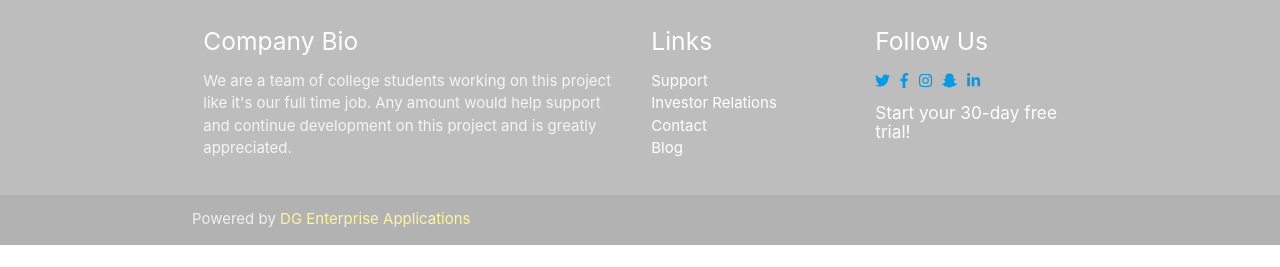
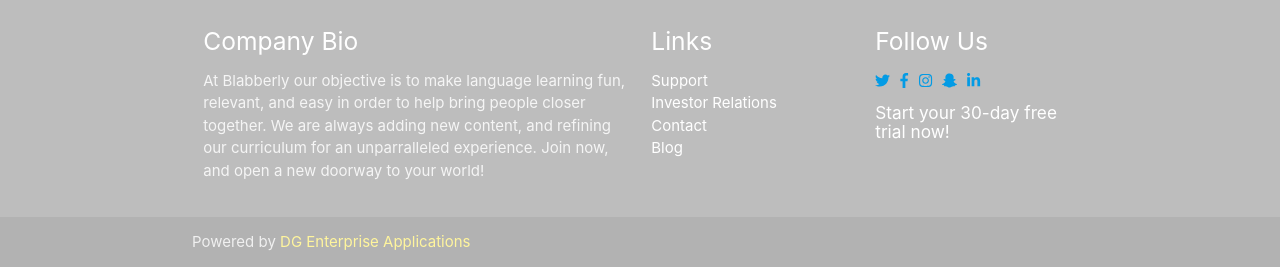
Before and after one commit to dogray7722/4305, a plain HTML site: page index.html in a window 1280 px wide. Shown: the part 2214-2481 px from the top of the page. Before the commit the page ends 2459 px from the top, so only its background shows below. Drawn offline with nearby package versions, Linux system fonts and the light colour scheme.

Commit message:
more footer work

```diff
--- a/index.html
+++ b/index.html
@@ -146,7 +146,6 @@
                   </div>
                 </div>
               </div>
-
         </div>
         </div>
 
@@ -156,7 +155,7 @@
       <div class="row">
         <div class="col l6 s12">
           <h5 class="white-text">Company Bio</h5>
-          <p class="grey-text text-lighten-4">We are a team of college students working on this project like it's our full time job. Any amount would help support and continue development on this project and is greatly appreciated.</p>
+          <p class="grey-text text-lighten-4">At Blabberly our objective is to make language learning fun, relevant, and easy in order to help bring people closer together.  We are always adding new content, and refining our curriculum for an unparralleled experience.  Join now, and open a new doorway to your world!</p>
 
 
         </div>
@@ -178,15 +177,16 @@
             <li class="left"><a href="https://www.snapchat.com/"><i class="fab fa-snapchat-ghost"></i></a></li>
             <li class="left"><a href="https://www.linkedin.com/in/david-gray-5313a433/"><i class="fab fa-linkedin-in"></i></a></li>
           </ul>
+          <br>
         </div>
         <div class="col l3 s12">
-          <h6>Start your 30-day free trial!</h6>
+          <h6><a class="white-text" href="#!">Start your 30-day free trial now!</a></h6>
         </div>
       </div>
     </div>
     <div class="footer-copyright">
       <div class="container">
-      Powered by <a class="yellow-text text-lighten-3" href="http://materializecss.com">DG Enterprise Applications</a>
+      Powered by <a class="yellow-text text-lighten-3" href="#">DG Enterprise Applications</a>
       </div>
     </div>
   </footer>
```
